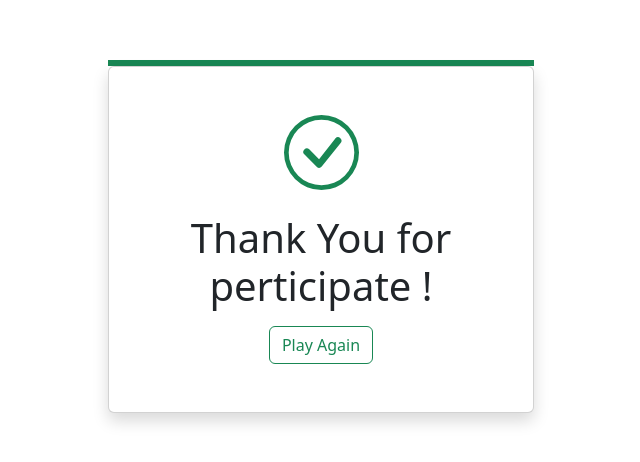
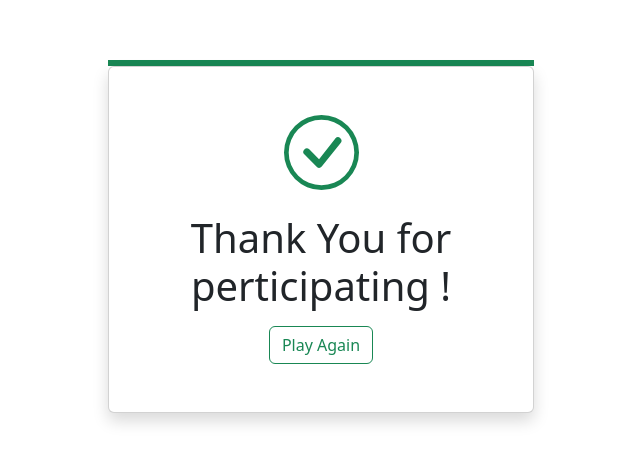
Before and after one commit to raihan40/show_me_your_vocab_power, a plain HTML site: page thank.html in a window 1280 px wide. Shown: the part 164-626 px from the top of the page, without its empty margins (319-959 px from the left). Drawn offline with nearby package versions, Linux system fonts and the light colour scheme.

Commit message:
Update thank.html

```diff
--- a/thank.html
+++ b/thank.html
@@ -27,7 +27,7 @@
                         </svg>
                 </div>
                 <div class="text-center">
-                    <h1>Thank You for perticipate !</h1>
+                    <h1>Thank You for perticipating !</h1>
                     <p></p>
                     <button class="btn btn-outline-success" onclick="back()">Play Again</button>
                 </div>
```
